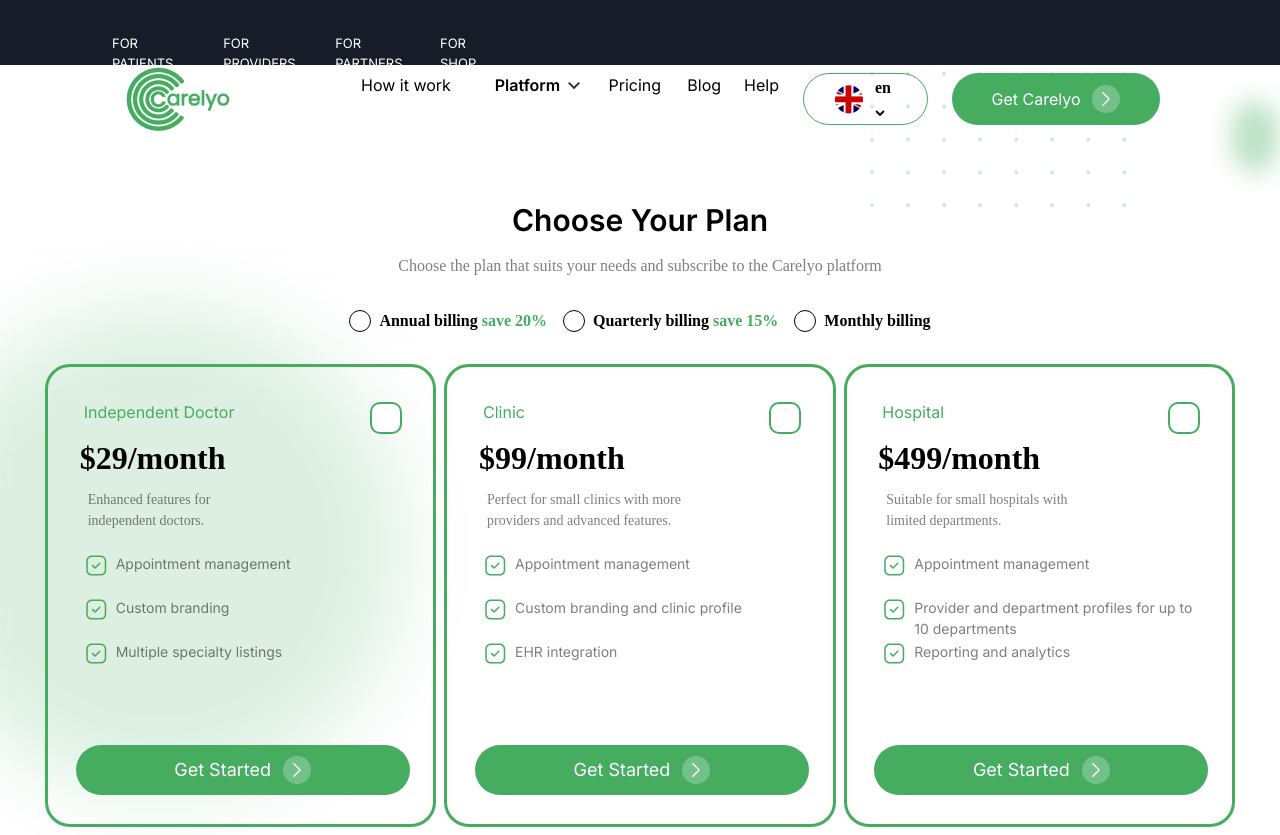
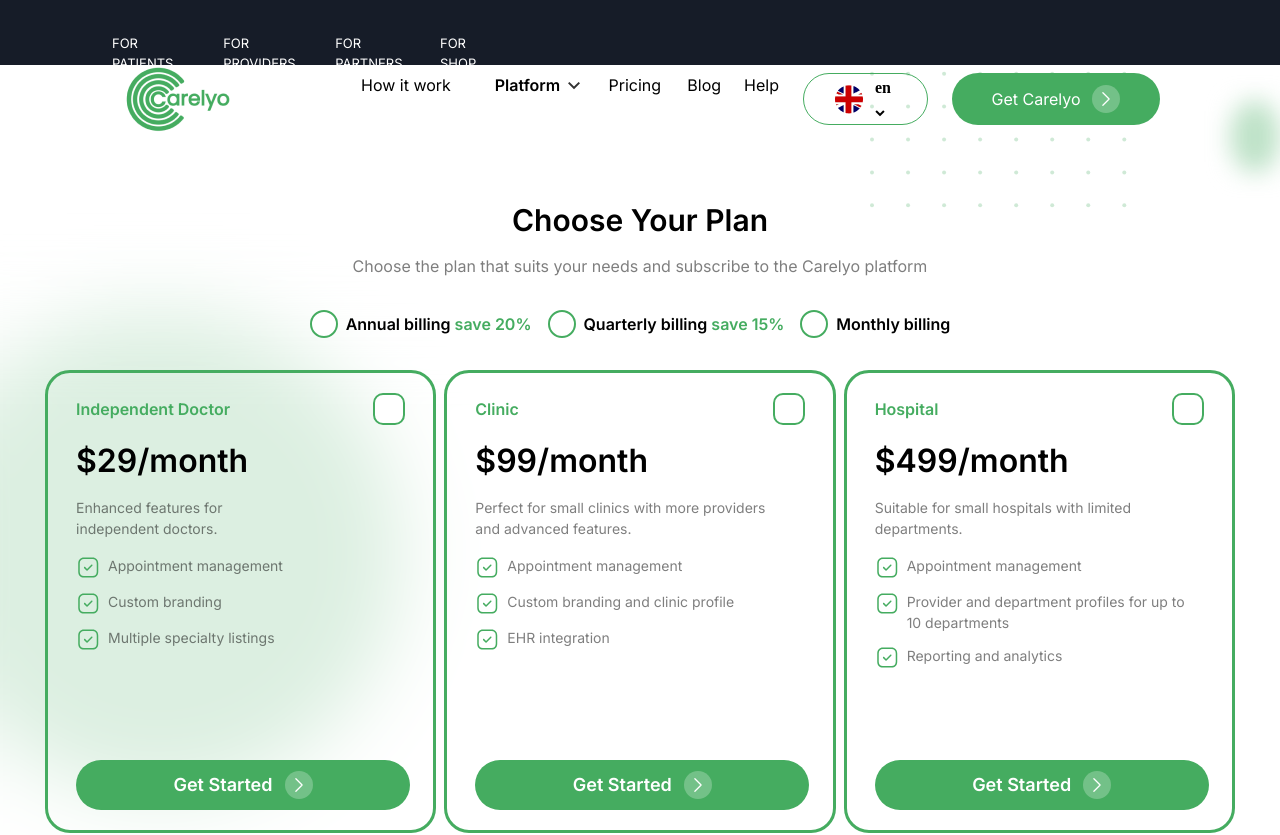
Before and after one commit to meeruu8282/next-mongodb-clerk, a Next.js app: page /providers/pricing in a window 1280 px wide. Shown: the top 835 px of the page. Built offline with nearby package versions, Linux system fonts and the light colour scheme.

Commit message:
Changes to prices page and components
Removed fixed heights and widths, gave proper div styling. Made a new component for the checkboxes which can be toggled. Small fix on hover for an icon in popup.tsx component.

```diff
--- /dev/null
+++ b/src/app/(pages)/providers/Components/ToggleBilling.tsx
@@ -0,0 +1,58 @@
+"use client";
+import React, { useState, useEffect } from "react";
+import { FontAwesomeIcon } from "@fortawesome/react-fontawesome";
+import { faCheck } from "@fortawesome/free-solid-svg-icons";
+import { library } from "@fortawesome/fontawesome-svg-core";
+library.add(faCheck);
+
+type ToggleBilling = {
+  id: string;
+  isChecked: boolean;
+  onToggle: (id: string) => void;
+  selectedBill: string | null;
+  setSelectedBill: (id: string | null) => void;
+  billingText: string;
+  savesText?: string;
+};
+
+const ToggleBilling: React.FC<ToggleBilling> = ({
+    id,
+    isChecked,
+    onToggle,
+    billingText,
+    savesText
+  }) => {
+
+  const [localChecked, setLocalChecked] = useState(isChecked);
+
+  useEffect(() => {
+    setLocalChecked(isChecked);
+  }, [isChecked]);
+  const handleToggle = () => {
+    setLocalChecked(!localChecked);
+    onToggle(id);
+  };
+
+  return (
+    <>
+    <div
+      className={`h-7 w-7 border-2
+      ${isChecked ? "bg-sage border-sage" : "border-sage hover:border-greenHover bg-white"}
+      rounded-full mr-2 flex justify-center items-center cursor-pointer`}
+      onClick={handleToggle}
+    >
+    {localChecked ? (
+        <div>
+          <FontAwesomeIcon icon={faCheck} className="text-white" />
+        </div>
+      ) : null}
+    </div>
+        <div className="flex text-[16px] text-[Popins] font-semibold pr-4">
+          <h3 className="pr-1">{billingText}</h3>
+          <p className="text-sage">{savesText}</p>
+        </div>
+    </>
+  );
+};
+
+export default ToggleBilling;
--- a/src/app/(pages)/providers/Components/customContentBox.tsx
+++ b/src/app/(pages)/providers/Components/customContentBox.tsx
@@ -18,7 +18,7 @@
 interface CustomContentBoxProps {
   title: string;
   monthlyCost: string;
-  descriptionLines: string[];
+  descriptionLines: string;
   features: string[];
   buttonText: string;
   selectedBox: number | null; // Lägg till selectedBox som en prop
@@ -41,21 +41,23 @@
     alert("här ska länken vara ");
   };
 
-  console.log("1a log id ", id);
+  /* console.log("1a log id ", id); */
   return (
     <div
-      className={`customContentBoxBackgrund w-[391.33px] h-[463px] border-[3px] rounded-[25px] border-sage ${
+      className={`customContentBoxBackgrund w-[391.33px] h-[463px] py-5 px-7
+      border-[3px] rounded-[25px] border-sage ${
         id === selectedBox ? "bg-sage" : ""
       }`}
     >
-      <div className=" w-[333.98px] h-[413.09px] mt-[27.61px] ml-[27.67px] item-center   ">
-        <div className="w-[333.98px] flex justify-between h-[32px] p-2  ">
+      <div className="h-full flex flex-col justify-between item-center">
+        <div>
+          <div className="flex justify-between items-center">
             <div
-            className={`justify-between items-center w-[224px] h-[26px] ${
+              className={`items-center font-semibold text-[-2%] ${
                 id === selectedBox ? "text-white" : "text-sage"
               }`}
             >
-            <div className="text-[-2%] leading-tight"> {title} </div>
+            {title}
             </div>
 
             <ToggleableBox
@@ -67,9 +69,9 @@
             />
           </div>
 
-        <div className="flex ml-1 mt-3 text-[32px] w-[224px] h-[51px]">
+          <div className="mt-4 flex text-[32px]">
             <h1
-            className={`leading-tight font-[Poppins] font-semibold ${
+              className={`leading-tight text-[Poppins] font-semibold ${
                 id === selectedBox ? "text-white " : ""
               }`}
             >
@@ -77,21 +79,20 @@
             </h1>
           </div>
           <div
-          className={`ml-3 w-[198px] h-[44px] opacity-50 font-[Poppins] font-normal text-[14px] ${
+            className={`h-fit mr-4 mt-4 opacity-50 text-[Poppins] font-normal
+            whitespace-pre-line text-[14px] ${
               id === selectedBox ? "text-white opacity-[100]" : ""
             }`}
           >
-          {descriptionLines.map((line, idx) => (
-            <div key={idx}> {line}</div>
-          ))}
+            {descriptionLines}
           </div>
           <div
-          className={`text-[Poppins] font-normal text-[14px] mt-5 ml-2 ${
+            className={`mt-4 mr-4 text-[Poppins] font-normal text-[14px] ${
               id === selectedBox ? "text-white  opacity-[100]  " : ""
             }`}
           >
             {features.map((feature, idx) => (
-            <div className="flex w-[333.98] h-[24px] gap-[8px] mt-5" key={idx}>
+              <div className="mt-3 flex h-fit gap-2" key={idx}>
                 <div>
                   <StyledBox
                     type="fixed"
@@ -103,7 +104,7 @@
                 </div>
 
                 <div
-                className={`w-[331.98px] h-[24px] opacity-50${
+                  className={`h-fit opacity-50 ${
                     id === selectedBox ? "text-white opacity-[100]" : ""
                   }`}
                 >
@@ -112,26 +113,28 @@
               </div>
             ))}
           </div>
-
-        <div className="mt-[80px] justify-center items-center rounded-[35px] hover:outline hover:outline-2 hover:outline-white">
+        </div>
+        <div className="justify-center items-center font-semibold">
           <CarelyoButton
             buttonText={buttonText}
             size="large"
             color="primary"
             buttonSize="lb"
+            className={id === selectedBox ? "hover:outline hover:outline-2 hover:outline-white" : "bg-sage pointer-events-none"}
             onClick={() => {
               if (selectedBox === null) {
                 setModalOpen(true);
               } else {
-                <Link href="/providers/auth/signUp"></Link>;
+                {/* <Link href="/providers/auth/signUp"></Link>; */}
+                handleLinkToPlanSignUp();
               }
             }}
           />
-
           <Modal
             isOpen={isModalOpen}
             onClose={() => setModalOpen(false)}
-          ></Modal>
+          >
+          </Modal>
         </div>
       </div>
     </div>
--- a/src/app/(pages)/providers/Components/svgComponent.tsx
+++ b/src/app/(pages)/providers/Components/svgComponent.tsx
@@ -2,7 +2,7 @@
 import React from "react";
 
 export const SvgIcon1 = () => (
-  <div className="  flex items-center m-auto ">
+  <div className="iconHover  flex items-center m-auto ">
     <svg
       width="21.33px"
       height="26.67px"
--- a/src/app/(pages)/providers/pricing/page.tsx
+++ b/src/app/(pages)/providers/pricing/page.tsx
@@ -1,103 +1,116 @@
 "use client";
-import React from "react";
+import React, { useState } from "react";
 
 import CustomContentBox from "../Components/customContentBox";
-import { useState } from "react";
+import ToggleBilling from "../Components/ToggleBilling";
 import SuperCharge from "../Components/superCharge";
-
-import ToggleableBox from "../Components/ToggleableBoxProps";
 import BlurBackGroundDesign from "../Components/blurBackGroundDesign";
 import Head from "next/head";
 
 export default function Pricing() {
   const [selectedBox, setSelectedBox] = useState<number | null>(null);
+
+  /*   const validBillingOptions = ['Annual', 'Quarterly', 'Monthly'];
+  const [selectedBill, setSelectedBill] = useState<typeof validBillingOptions[number]>(
+    'Annual'
+  );
+  */
+
+  const [selectedBill, setSelectedBill] = useState<string | null>(null);
+  const billingOptions = [
+  { id: 'Annual', text: 'Annual billing', savingsText: 'save 20%' },
+  { id: 'Quarterly', text: 'Quarterly billing', savingsText: 'save 15%' },
+  { id: 'Monthly', text: 'Monthly billing', savingsText: '' },
+  ];
+  const pricesOptions = [
+    {
+      id: 1,
+      title: 'Independent Doctor',
+      cost: '$29/month',
+      description: 'Enhanced features for \nindependent doctors.', //"\n" is a new line
+      features: [
+        'Appointment management',
+        'Custom branding',
+        'Multiple specialty listings',
+      ]
+    },
+    {
+      id: 2,
+      title: 'Clinic',
+      cost: '$99/month',
+      description:
+        'Perfect for small clinics with more providers and advanced features.',
+      features: [
+        'Appointment management',
+        'Custom branding and clinic profile',
+        'EHR integration',
+      ]
+    },
+    {
+      id: 3,
+      title: 'Hospital',
+      cost: '$499/month',
+      description:
+        'Suitable for small hospitals with limited departments.',
+      features: [
+        'Appointment management',
+        'Provider and department profiles for up to 10 departments',
+        'Reporting and analytics',
+      ]
+    }
+  ];
+
   console.log("selectedbox pricing", {selectedBox})
+  console.log("selected billing: ", {selectedBill})
 
   return (
-    <div className="flex flex-col justify-center items-center min-h-screen ">
+    <div className="flex flex-col justify-center items-center min-h-screen">
       <BlurBackGroundDesign/>
       <Head>
         <meta name="viewport" content="width=device-width, initial-scale=1.0" />
       </Head>
-      <div className=" flex flex-col justify-center items-center left-[125px] mt-11 ">
-        <div className="w-[921px] h-[108px] flex flex-col text-center ">
+      <div className=" flex flex-col justify-center items-center mt-11">
+        <div className="flex flex-col text-center">
           <h1 className="text-3xl font-semibold ">Choose Your Plan</h1>
-          <div className="w-[921px] h-[32px] opacity-50 font-[Poppins] font-normal mt-4">
+          <div className="opacity-50 text-[Poppins] font-normal mt-4">
             Choose the plan that suits your needs and subscribe to the Carelyo
             platform
           </div>
         </div>
       </div>
-      <div className="w-[1100px] h-[22px] flex mb-8  justify-center items-center ">
-        <div className=" hover:border-sage  w-[22px] h-[22px] border border-black rounded-full mr-2 flex "></div>
-        <div className=" flex text-[16px] font-[Popins] font-semibold  pr-4  ">
-          <h3 className="pr-1">Annual billing </h3>
-          <p className="text-sage "> save 20% </p>
-        </div>
-        <div className="w-[22px] h-[22px] border border-black rounded-full mr-2 hover:border-sage  "></div>
-        <div className="text-[16px] font-[Popins] flex pr-4 font-semibold">
-          <h3 className="pr-1">Quarterly billing </h3>{" "}
-          <p className="text-sage">save 15%</p>{" "}
-        </div>
-        <div className="w-[22px] h-[22px] border border-black rounded-full mr-2 hover:border-sage "></div>
-        <div className="text-[16px] font-[Popins] flex font-semibold">
-          <h3>Monthly billing</h3>
-        </div>
+      {/* Select billing component */}
+      <div className="flex mb-8 mt-8 justify-center items-center">
+        {billingOptions.map(({ id, text, savingsText }) => (
+          <ToggleBilling
+            key={id}
+            id={id}
+            selectedBill={selectedBill}
+            setSelectedBill={setSelectedBill}
+            isChecked={id === selectedBill}
+            onToggle={() => {
+              setSelectedBill(id === selectedBill ? null : id);
+            }}
+            billingText={text}
+            savesText={savingsText}
+          />
+        ))}
       </div>
-      <div></div>
-      <div className="flex  justify-between w-[1190px] h-[463px]">
-        <CustomContentBox
-          title="Independent Doctor"
-          monthlyCost="$29/month"
-          descriptionLines={["Enhanced features for", "independent doctors."]}
-          features={[
-            "Appointment management",
-            "Custom branding",
-            "Multiple specialty listings",
-          ]}
-          buttonText="Get Started"
-          id={1}
-
-          selectedBox={selectedBox} // Skicka med selectedBox
-
-          setSelectedBox={setSelectedBox} // Skicka med setSelectedBox
-        />
-        <CustomContentBox
-          title="Clinic"
-          monthlyCost="$99/month"
-          descriptionLines={[
-            "Perfect for small clinics with more providers and advanced features.",
-          ]}
-          features={[
-            "Appointment management",
-            "Custom branding and clinic profile",
-            "EHR integration",
-          ]}
-          buttonText="Get Started"
-          id={2}
-          selectedBox={selectedBox} // Skicka med selectedBox
-          setSelectedBox={setSelectedBox} // Skicka med setSelectedBox
-        />
-
-        <CustomContentBox
-          title="Hospital"
-          monthlyCost="$499/month"
-          descriptionLines={[
-            "Suitable for small hospitals with limited departments.",
-          ]}
-          features={[
-            "Appointment management",
-            "Provider and department profiles for up to 10 departments",
-            "Reporting and analytics",
-          ]}
-          buttonText="Get Started"
-          id={3}
-          selectedBox={selectedBox} // Skicka med selectedBox
-          setSelectedBox={setSelectedBox} // Skicka med setSelectedBox
-        />
+        {/* Select prices component */}
+      <div className="flex gap-2">
+        {pricesOptions.map(({ id, title, cost, description, features }) => (
+          <CustomContentBox
+            key={id}
+            id={id}
+            title={title}
+            monthlyCost={cost}
+            descriptionLines={description}
+            features={features}
+            buttonText="Get Started"
+            selectedBox={selectedBox} // Skicka med selectedBox
+            setSelectedBox={setSelectedBox} // Skicka med setSelectedBox
+          />
+        ))}
       </div>
-
-      {/* Code in components folder then superCarge */}
       <SuperCharge />
     </div>
   );
--- a/src/app/globals.css
+++ b/src/app/globals.css
@@ -59,7 +59,7 @@
     @apply flex     text-black font-[Poppins];
   }
   .carelyoButton {
-    @apply bg-[#45AC60] rounded-[35px] w-[208px] h-[52px] relative   text-white px-8 py-1   transition-colors duration-300 hover:bg-[rgba(59,199,86,1)];
+    @apply bg-sage rounded-[35px] w-[208px] h-[52px] relative   text-white px-8 py-1   transition-colors duration-300 hover:bg-[rgba(59,199,86,1)];
   }
   .carelyoButtonText {
     @apply h-[22px]   flex items-center justify-between w-full;
@@ -70,15 +70,15 @@
   }
 
   .selectRoleCard:hover {
-    border: 3px solid #45ac60;
+    border: 3px solid theme('colors.sage');
 
   }
-  .iconHover:hover {
-    fill: #45AC60;  /* the desired color */
+  .selectRoleCard:hover {
+    fill: theme('colors.sage');  /* the desired color */
 
 }
-.iconHover:hover path {
-  fill: #45AC60;  /* the desired color */
+.selectRoleCard:hover:not(.noHoverEffect) .iconHover path {
+  fill: theme('colors.sage');  /* the desired color */
 
 }
 .selectRoleCard:hover > .noHoverEffect {
--- a/tailwind.config.ts
+++ b/tailwind.config.ts
@@ -22,6 +22,7 @@
         sage: '#45AC60',
         sageLight: '#7EDC97',
         sageDark: '#2B9B5B',
+        greenHover: '#3BC756',
         sageOpacityHigh: '#45AC601A',
         sageOpacityHigher: '#45AC600D',
         grayLight: '#9C9C9C',
```
Also changed, not shown: src/app/(pages)/providers/Components/ToggleableBoxProps.tsx (+4 -7 lines), src/app/(pages)/providers/Components/popup.tsx (+5 -4 lines). Lines whose indentation alone changed are shown as unchanged.
